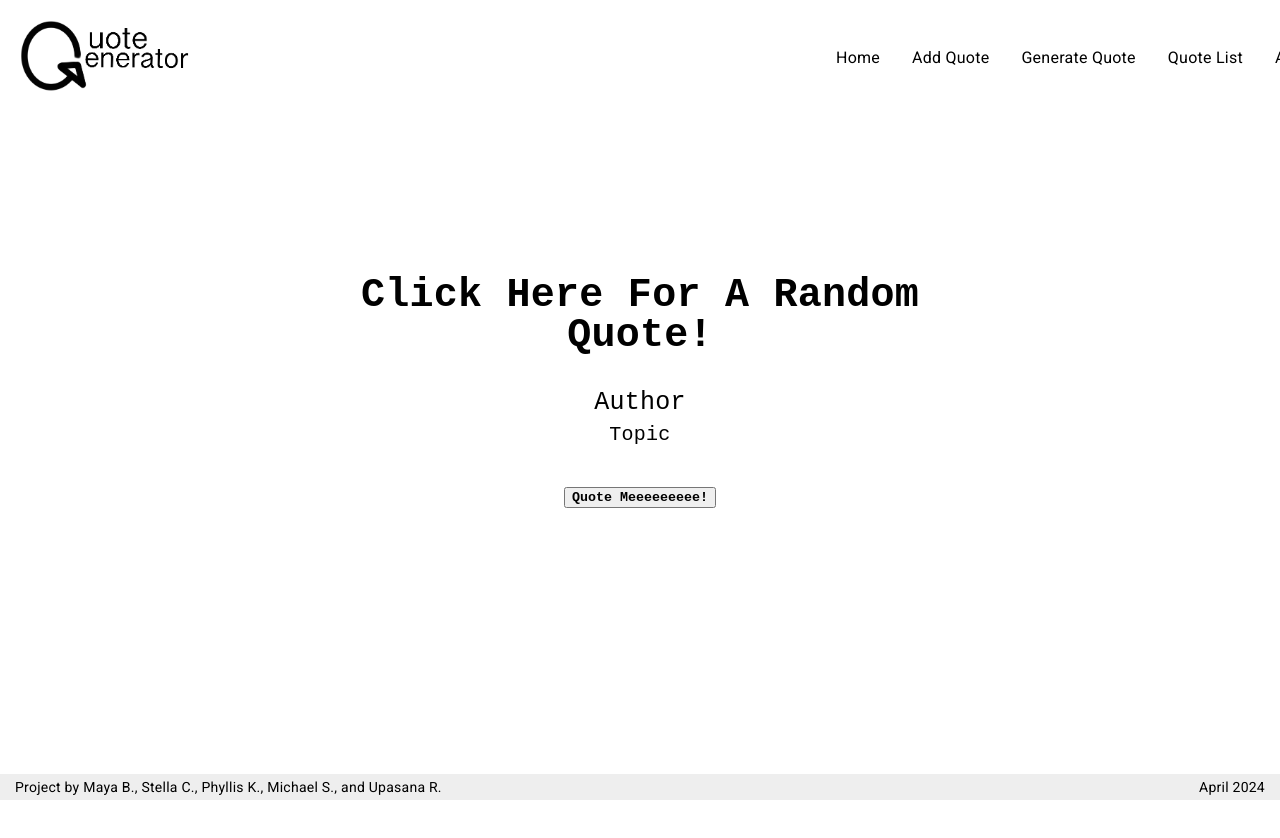
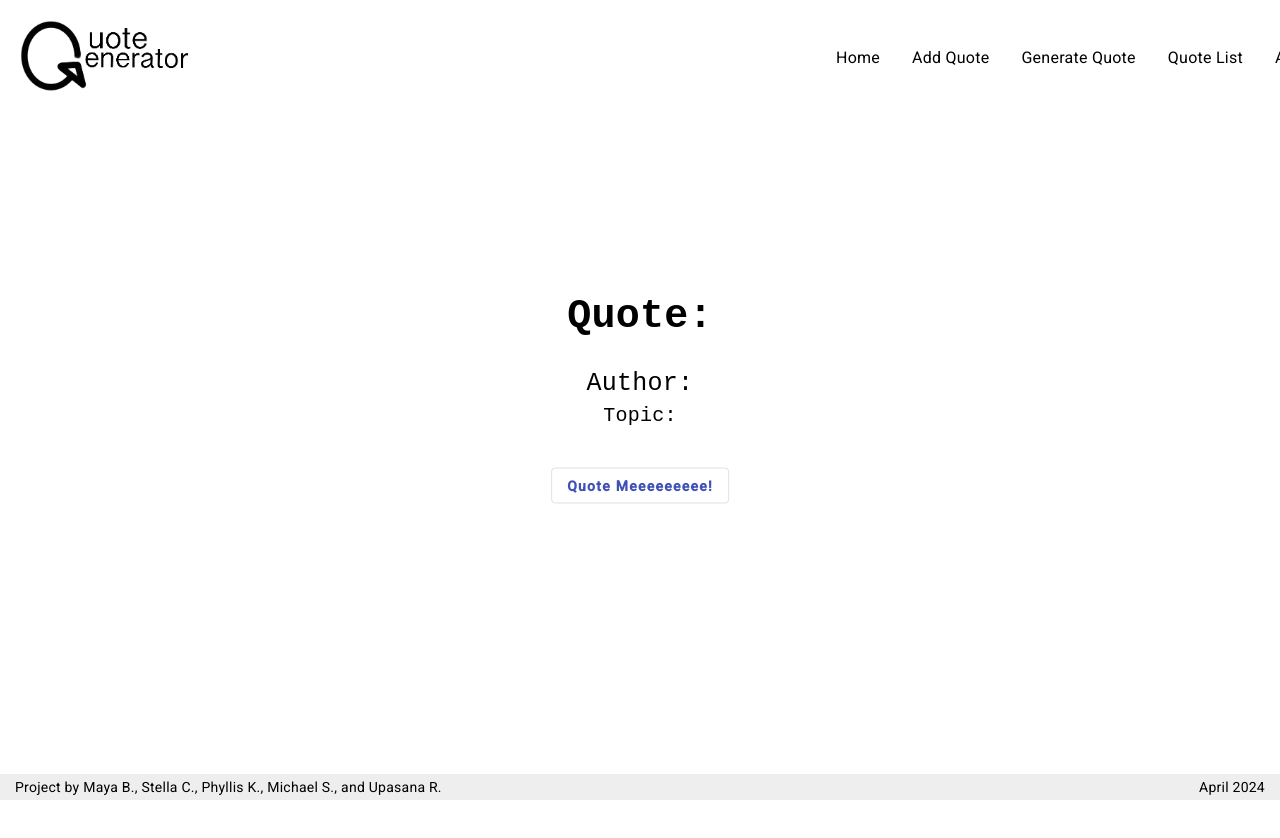
Before and after one commit to pkanGitHub/quote-generator, an Angular app in the folder quote-generator/: page /generate-quote in a window 1280 px wide. Shown: the top 838 px of the page. Built offline with nearby package versions, Linux system fonts and the light colour scheme.

Commit message:
updated gen-quote to show the quote correctly

```diff
--- a/quote-generator/src/app/gen-quote/gen-quote.component.html
+++ b/quote-generator/src/app/gen-quote/gen-quote.component.html
@@ -1,18 +1,16 @@
 <div id="box">
     <p id="quote">
-        Click Here For A Random Quote!
+        Quote: {{quote}}
     </p>
 
     <p id="author">
-        Author
+        Author: {{author}}
     </p>
 
     <p id="topic">
-        Topic
+        Topic: {{topic}}
     </p>
 
-    <button (click)="loadPosts()">Quote Meeeeeeeee!</button>
-
-    <h2>{{msg}}</h2>
+    <button mat-stroked-button color="primary" (click)="loadPosts()">Quote Meeeeeeeee!</button>
 
 </div>
--- a/quote-generator/src/app/gen-quote/gen-quote.component.ts
+++ b/quote-generator/src/app/gen-quote/gen-quote.component.ts
@@ -11,7 +11,10 @@ import queryString from 'querystring';
 })
 //let msg;
 export class GenQuoteComponent {
-  msg;
+  quote;
+  author;
+  topic;
+
   randomIntFromInterval(min, max) { // min and max included
     return Math.floor(Math.random() * (max - min + 1) + min);
   }
@@ -32,23 +35,18 @@ export class GenQuoteComponent {
       next: (posts : string) => {
        console.log()
        const RandNum = this.randomIntFromInterval(0 ,posts[0].length-1)
-       const realposts = JSON.stringify(posts[0][RandNum])
        const Postquote =JSON.stringify(posts[0][RandNum])
        const turnback = JSON.parse(Postquote)
 
 
-        this.msg = turnback.quote + " Author:" + turnback.author + " Topic:" + turnback.topic
 
+        this.quote = turnback.quote
+        this.author = turnback.author
+        this.topic = turnback.topic
 
       },
      error: (error) => console.log('Error fetching posts', error)
     })
   }
-  yourmom() {
-    this.msg = "yourmom";
-    //console.log("PLEASEEEEE")
-    ///this.quoteGetter
-    return this.msg;
-  }
 
 }
```
